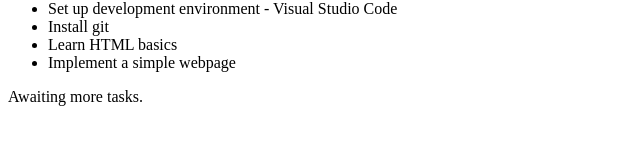
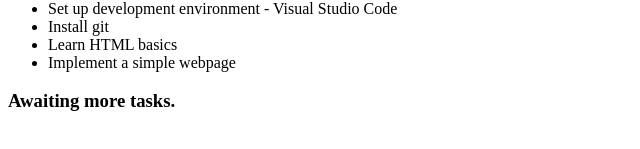
Before and after one commit to MarVanags/web_development_DE0824_fall_2025, a plain HTML site: page index.html in a window 1280 px wide. Shown: the part 165-314 px from the top of the page, without its empty margins (0-640 px from the left). Drawn offline with Linux system fonts and the light colour scheme.

Commit message:
Tag fixing
Fixed a typo in a tag

```diff
--- a/index.html
+++ b/index.html
@@ -14,7 +14,7 @@
     <li>Learn HTML basics</li>
     <li>Implement a simple webpage</li>
    </ul>
-<hr3>Awaiting more tasks.</hr3>
+<h3>Awaiting more tasks.</h3>
 </body>
 
 </html>
```
